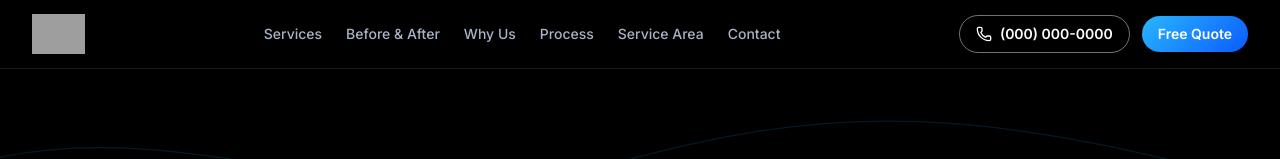
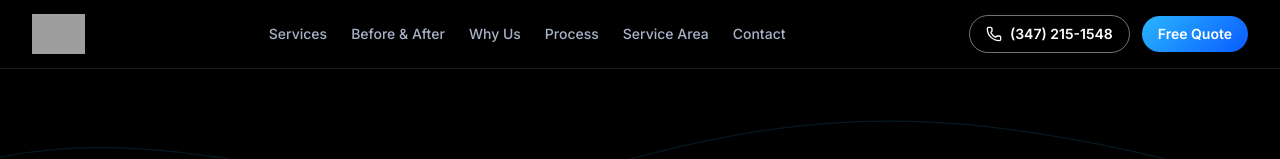
Before and after one commit to ignatua-hub/NJ-NY-Duct-Cleaning-LLC, a Next.js app: page / in a window 1280 px wide. Shown: the top 159 px of the page. Built offline with nearby package versions, Linux system fonts and the light colour scheme; grey boxes are pictures that could not be loaded; a web font is replaced by a local one.

Commit message:
Add business phone number (347) 215-1548
Co-authored-by: ignatrudenko11 <ignatrudenko11@gmail.com>

```diff
--- a/app/layout.tsx
+++ b/app/layout.tsx
@@ -1,6 +1,7 @@
 import type { Metadata } from "next";
 import { Barlow_Condensed, Inter } from "next/font/google";
 import "./globals.css";
+import { PHONE_E164 } from "@/lib/contact";
 
 const heading = Barlow_Condensed({
   subsets: ["latin"],
@@ -48,8 +49,7 @@ const localBusinessJsonLd = {
   "@type": "LocalBusiness",
   name: "NJ&NY Duct Cleaning LLC",
   description: SITE_DESCRIPTION,
-  // TODO: replace with real business phone number
-  telephone: "+1-000-000-0000",
+  telephone: PHONE_E164,
   // TODO: replace with real business email
   email: "info@example.com",
   areaServed: {
--- a/components/Footer.tsx
+++ b/components/Footer.tsx
@@ -1,5 +1,6 @@
 import BrandLogo from "./BrandLogo";
 import Skyline from "./Skyline";
+import { PHONE_DISPLAY, PHONE_HREF } from "@/lib/contact";
 
 const FOOTER_LINKS = [
   { href: "#services", label: "Services" },
@@ -17,9 +18,6 @@ const SERVICE_LINKS = [
   "HVAC Maintenance",
 ];
 
-// TODO: replace with real business phone number
-const PHONE_DISPLAY = "(000) 000-0000";
-const PHONE_HREF = "tel:+10000000000";
 // TODO: replace with real business email
 const EMAIL_DISPLAY = "info@example.com";
 const EMAIL_HREF = "mailto:info@example.com";
@@ -83,7 +81,6 @@ export default function Footer() {
             </h3>
             <ul className="mt-3 text-base text-brand-muted">
               <li>
-                {/* TODO: replace with real business phone number */}
                 <a href={PHONE_HREF} className="flex min-h-11 items-center transition hover:text-white">
                   {PHONE_DISPLAY}
                 </a>
--- a/components/Header.tsx
+++ b/components/Header.tsx
@@ -3,6 +3,7 @@
 import { useState } from "react";
 import { Menu, Phone, X } from "lucide-react";
 import BrandLogo from "./BrandLogo";
+import { PHONE_DISPLAY, PHONE_HREF } from "@/lib/contact";
 
 const NAV_LINKS = [
   { href: "#services", label: "Services" },
@@ -12,10 +13,6 @@ const NAV_LINKS = [
   { href: "#service-area", label: "Service Area" },
   { href: "#contact", label: "Contact" },
 ];
-
-// TODO: replace with real business phone number
-const PHONE_DISPLAY = "(000) 000-0000";
-const PHONE_HREF = "tel:+10000000000";
 
 export default function Header() {
   const [open, setOpen] = useState(false);
@@ -44,7 +41,6 @@ export default function Header() {
         </nav>
 
         <div className="hidden items-center gap-3 md:flex">
-          {/* TODO: replace with real business phone number */}
           <a href={PHONE_HREF} className="btn-secondary gap-2 !px-4 !py-2 text-sm">
             <Phone className="h-4 w-4" aria-hidden="true" />
             {PHONE_DISPLAY}
@@ -82,7 +78,6 @@ export default function Header() {
                 {link.label}
               </a>
             ))}
-            {/* TODO: replace with real business phone number */}
             <a
               href={PHONE_HREF}
               className="btn-secondary mt-2 min-h-11 w-full gap-2 text-base"
--- a/components/Hero.tsx
+++ b/components/Hero.tsx
@@ -3,6 +3,7 @@
 import { CheckCircle2, Phone } from "lucide-react";
 import Skyline from "./Skyline";
 import FadeIn from "./FadeIn";
+import { PHONE_HREF } from "@/lib/contact";
 
 const TRUST_BADGES = [
   "Licensed & Insured",
@@ -10,9 +11,6 @@ const TRUST_BADGES = [
   "Same-Week Appointments",
   "Upfront Pricing",
 ];
-
-// TODO: replace with real business phone number
-const PHONE_HREF = "tel:+10000000000";
 
 export default function Hero() {
   return (
@@ -63,7 +61,6 @@ export default function Hero() {
             <a href="#contact" className="btn-primary min-h-11 w-full text-base sm:w-auto">
               Get a Free Quote
             </a>
-            {/* TODO: replace with real business phone number */}
             <a href={PHONE_HREF} className="btn-secondary min-h-11 w-full gap-2 text-base sm:w-auto">
               <Phone className="h-4 w-4" aria-hidden="true" />
               Call Now
--- a/components/QuoteForm.tsx
+++ b/components/QuoteForm.tsx
@@ -10,6 +10,7 @@ import {
 } from "react";
 import { BadgeCheck, Clock, Mail, Phone } from "lucide-react";
 import FadeIn from "./FadeIn";
+import { PHONE_DISPLAY, PHONE_HREF } from "@/lib/contact";
 
 const SERVICES = [
   "Air Duct Cleaning",
@@ -18,9 +19,6 @@ const SERVICES = [
   "HVAC Maintenance",
 ] as const;
 
-// TODO: replace with real business phone number
-const PHONE_DISPLAY = "(000) 000-0000";
-const PHONE_HREF = "tel:+10000000000";
 // TODO: replace with real business email
 const EMAIL_DISPLAY = "info@example.com";
 const EMAIL_HREF = "mailto:info@example.com";
@@ -234,7 +232,6 @@ export default function QuoteForm() {
                 </p>
               </div>
 
-              {/* TODO: replace with real business phone number */}
               <a
                 href={PHONE_HREF}
                 className="flex min-h-11 items-center gap-3 text-white transition hover:text-brand-cyan"
--- a/components/StickyCallButton.tsx
+++ b/components/StickyCallButton.tsx
@@ -1,9 +1,7 @@
 "use client";
 
 import { Phone } from "lucide-react";
-
-// TODO: replace with real business phone number
-const PHONE_HREF = "tel:+10000000000";
+import { PHONE_HREF } from "@/lib/contact";
 
 export default function StickyCallButton() {
   return (
--- /dev/null
+++ b/lib/contact.ts
@@ -0,0 +1,3 @@
+export const PHONE_DISPLAY = "(347) 215-1548";
+export const PHONE_HREF = "tel:+13472151548";
+export const PHONE_E164 = "+1-347-215-1548";
```
Also changed, not shown: 1 other file (tests, documents, lock files or other folders).
